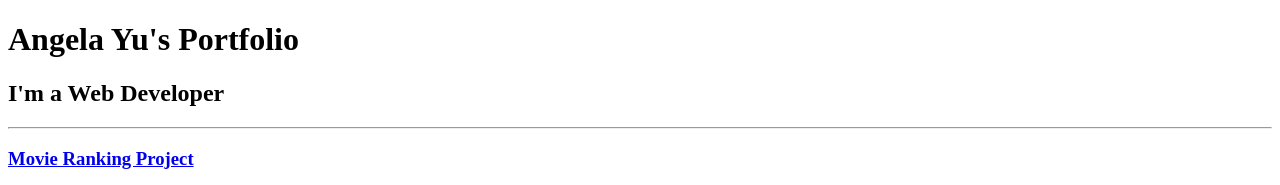
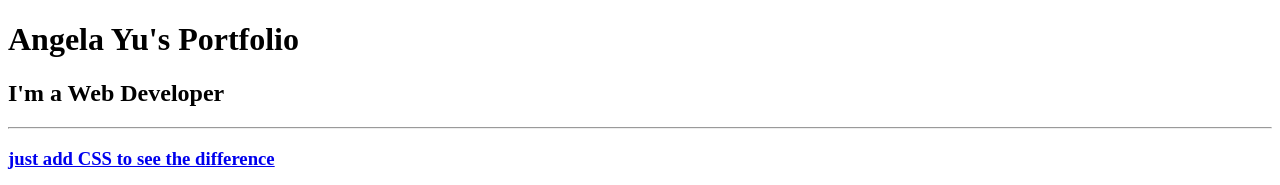
Before and after one commit to ZuhdiZahdeh/ZuhdiZahdeh, a plain HTML site: page index.html in a window 1280 px wide. Shown: the top 185 px of the page. Drawn offline with Linux system fonts and the light colour scheme.

Commit message:
Update index.html

```diff
--- a/index.html
+++ b/index.html
@@ -8,7 +8,7 @@
   <h1>Angela Yu's Portfolio</h1>
   <h2>I'm a Web Developer</h2>
   <hr>
-  <h3><a href="https://zuhdizahdeh.github.io/ZuhdiZahdeh/just-add-css.html">Movie Ranking Project</a></h3>
+  <h3><a href="https://zuhdizahdeh.github.io/ZuhdiZahdeh/just-add-css.html">just add CSS to see the difference</a></h3>
   <img src="./assets/images/movie-ranking.png" height="200">
   <h3><a href="./public/birthday-invite.html">Birthday Invite Project</a></h3>
   <img src="./assets/images/birthday-invite.png" height="200">
```
